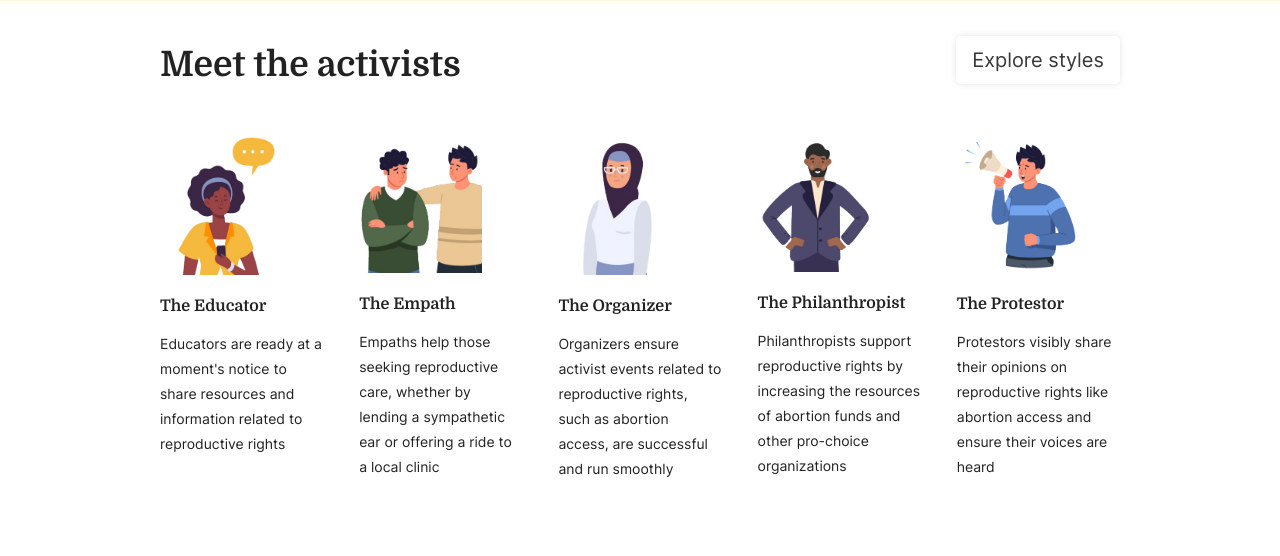
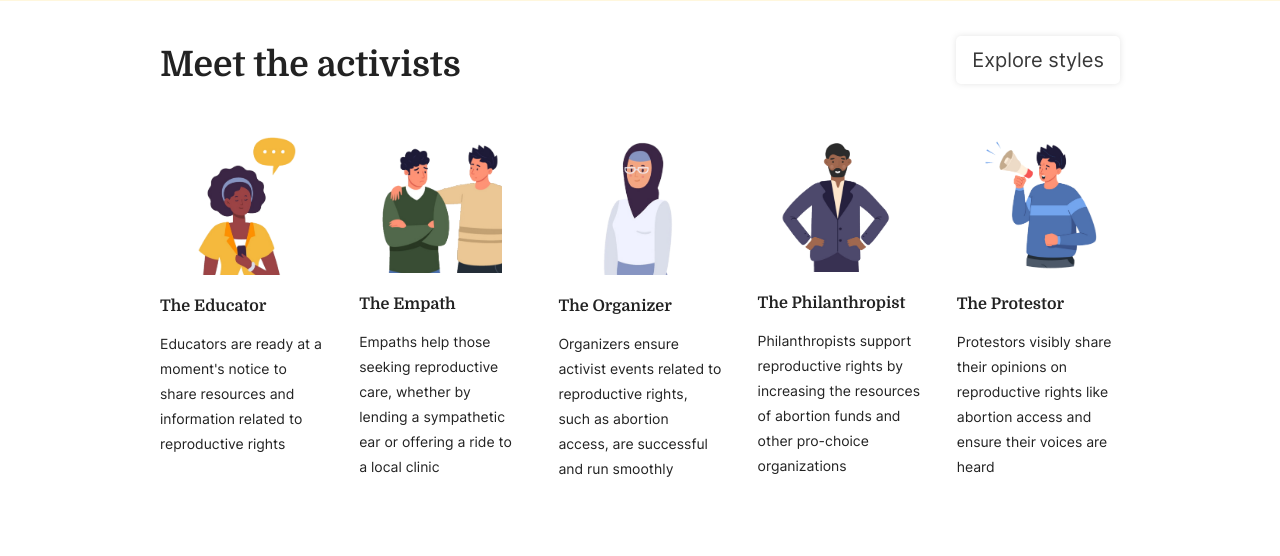
Before and after one commit to col-lefevre/activism-style, a Flask app: page / in a window 1280 px wide. Shown: the part 688-1244 px from the top of the page. Run offline with Flask 2, Linux system fonts and the light colour scheme.

Commit message:
iOS index fix #2

```diff
--- a/static/css/index.css
+++ b/static/css/index.css
@@ -53,9 +53,10 @@
 
 .activist-pic {
     width: 75%;
-    height: 75%;
+    height: auto;
     text-align: center;
     margin: auto;
+    align-self: flex-start;
 }
 
 @media (max-width: 549px) {
@@ -77,7 +78,6 @@
 
     .activist-pic {
         width: 30vw;
-        height: auto;
     }
 }
 
--- a/templates/index.html
+++ b/templates/index.html
@@ -36,7 +36,7 @@
             {% for style in style_blurbs %}
             <div class="flexbox-activist">
                 <a href="{{url_for('styles', styleName=style[0])}}">
-                    <img class="activist-pic" src="{{url_for('static', filename='images/styles/' + style[0] + '.png')}}">
+                    <div class="activist-pic"><img class="u-full-width" src="{{url_for('static', filename='images/styles/' + style[0] + '.png')}}"></div>
                 </a>
                 <div class="flexbox-info">
                     <div class="font-domine2">The {{style[1]}}</div>
```
